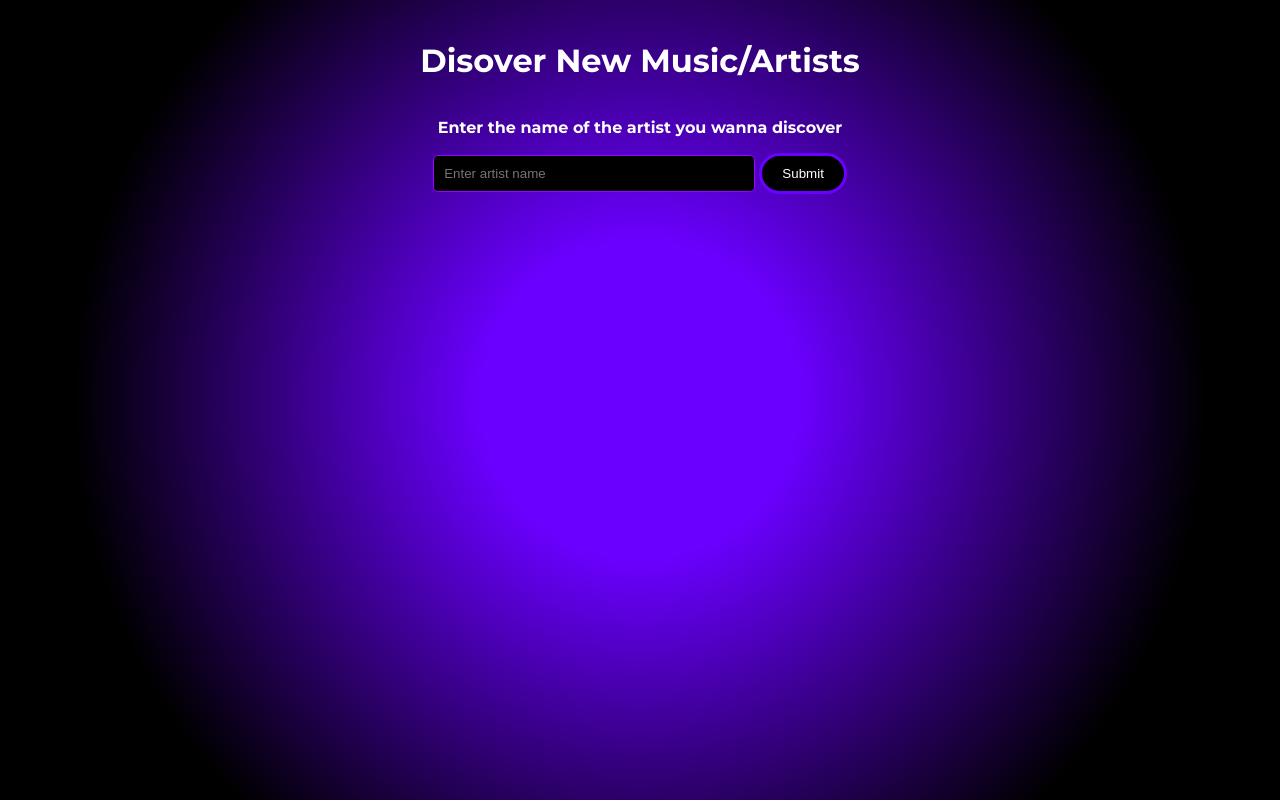
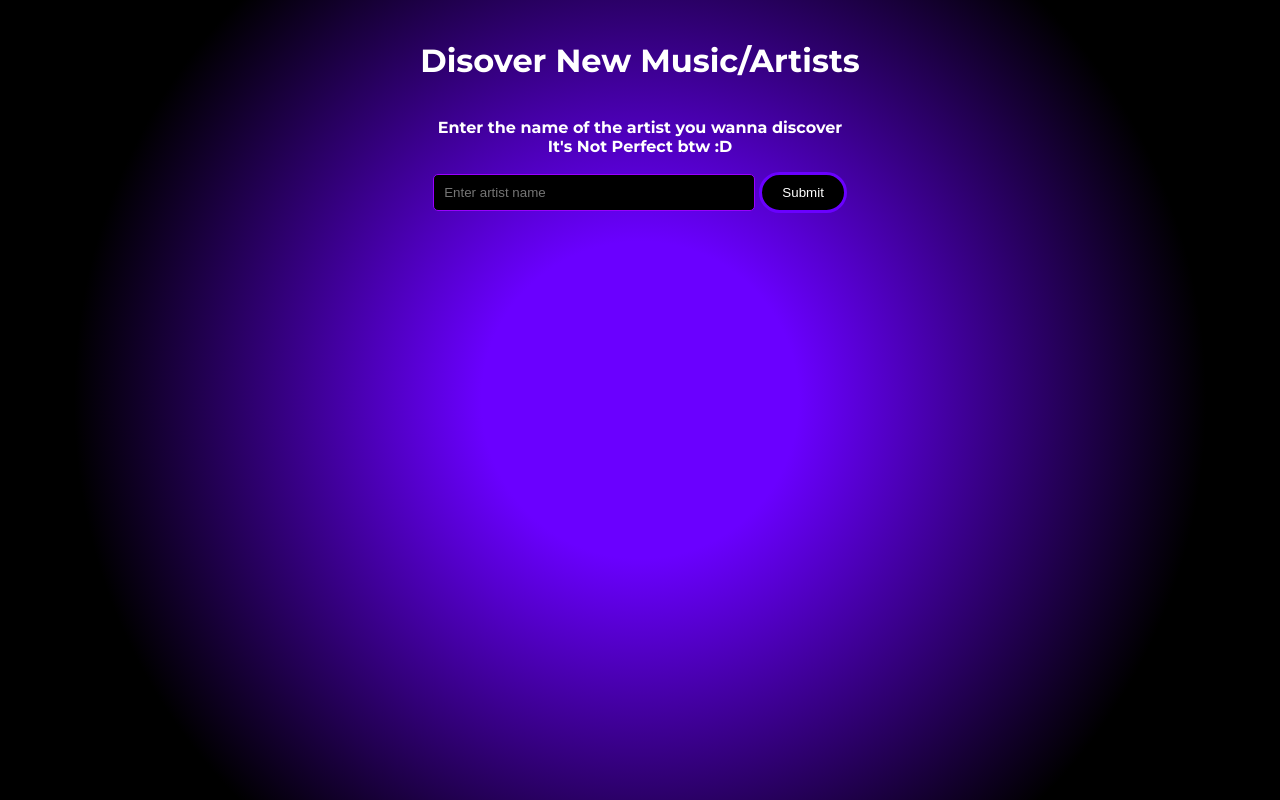
Before and after one commit to Lightseeker1102/Lightseeker1102.github.io, a plain HTML site: page commonpage.html in a window 1280 px wide. Drawn offline with Linux system fonts and the light colour scheme.

Commit message:
just a lil text change

```diff
--- a/commonpage.html
+++ b/commonpage.html
@@ -13,7 +13,7 @@
                 Disover New Music/Artists
             </center>
         </h1>
-        <p style="text-align: center;font-family: 'Montserrat'sans-serif;font-weight: bold;">Enter the name of the artist you wanna discover</p>
+        <p style="text-align: center;font-family: 'Montserrat'sans-serif;font-weight: bold;">Enter the name of the artist you wanna discover<br>It's Not Perfect btw :D</p>
         <form style="text-align: center;">
                 <input type="text" id="artistInput" placeholder="Enter artist name">
                 <button id="artistnamesubmit">Submit</button>
```
